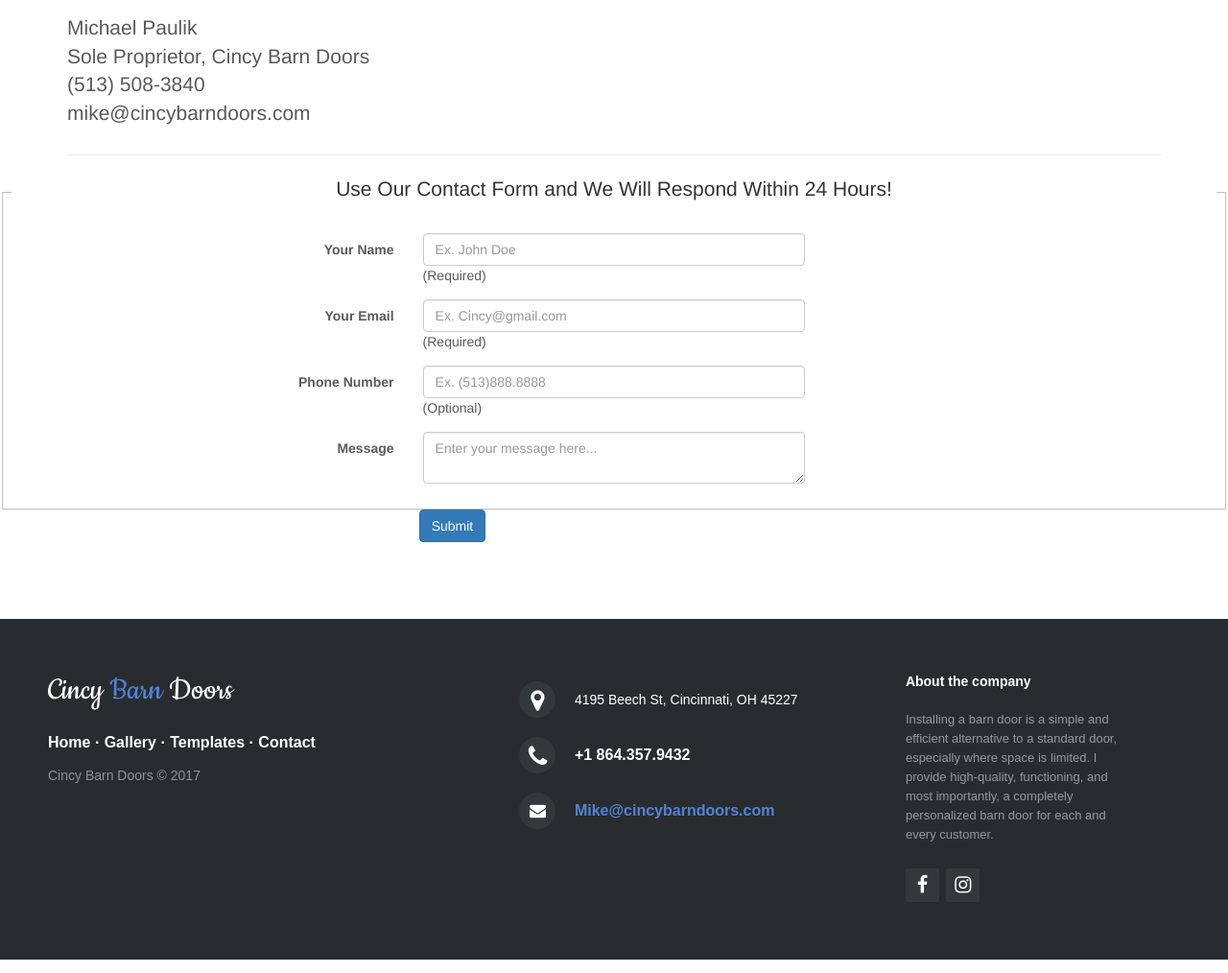
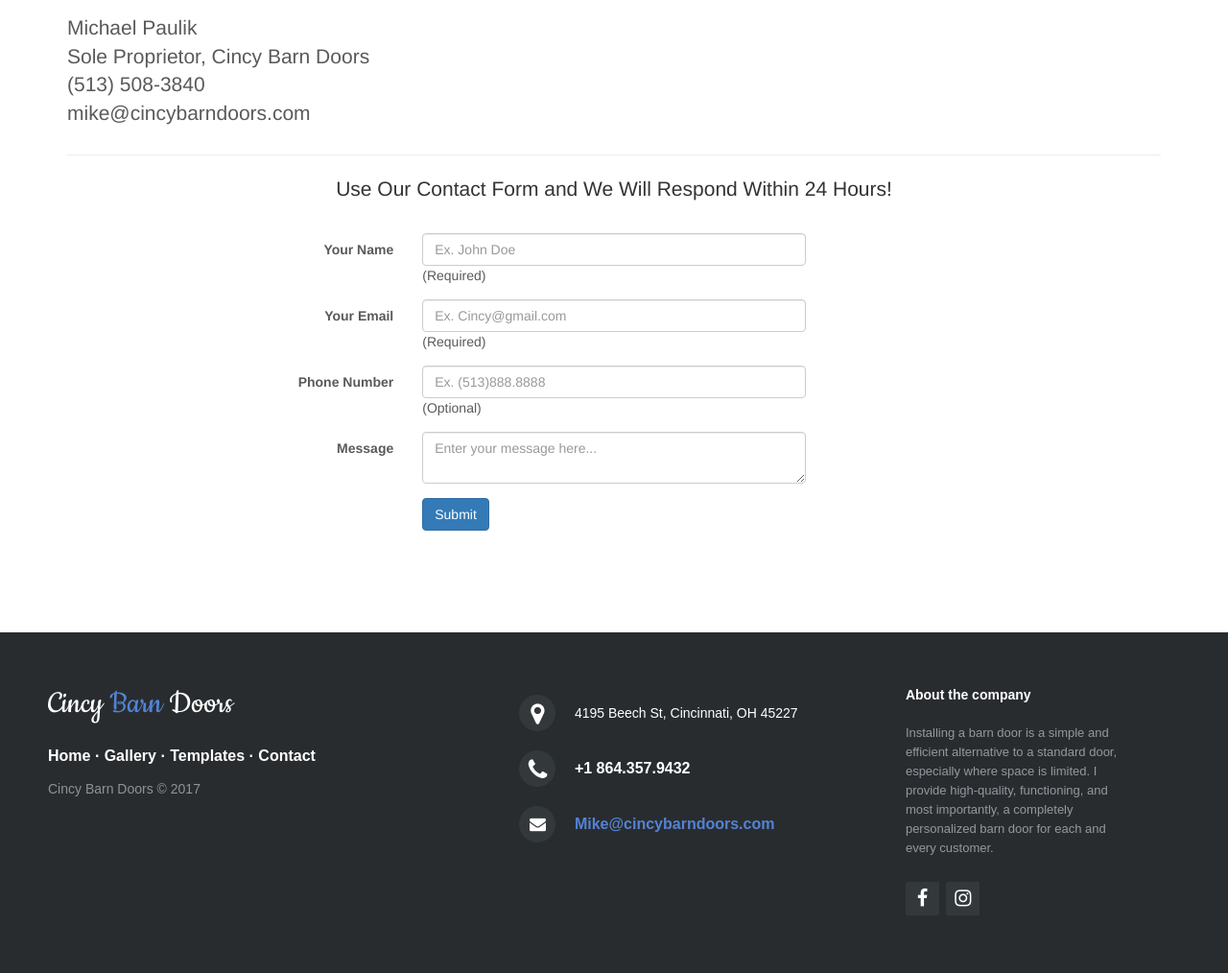
Before and after one commit to jeffboeh/Cincy-Barn-Doors, a PHP site: page /contact.html in a window 1280 px wide. Shown: the part 199-1213 px from the top of the page at 96% size. Run offline with PHP 8.4, Linux system fonts and the light colour scheme; some libraries are stand-ins or nearby versions.

Commit message:
fixed contact form button and removed the border

```diff
--- a/contact.html
+++ b/contact.html
@@ -124,14 +124,16 @@
   </div>
 </div>
 
-</fieldset>
-
 <div class="form-group">
   <label class="col-md-4 control-label" for="singlebutton"></label>
   <div class="col-md-4">
     <button id="singlebutton" name="singlebutton" class="btn btn-primary">Submit</button>
   </div>
 </div>
+
+
+</fieldset>
+
 
 </form>
 
--- a/main.css
+++ b/main.css
@@ -142,6 +142,10 @@
     .row {
         margin-left: 0 !important;
         margin-right: 0 !important;
+    }
+
+    fieldset {
+        border: none;
     }
 
     /* Footer CSS */
```
